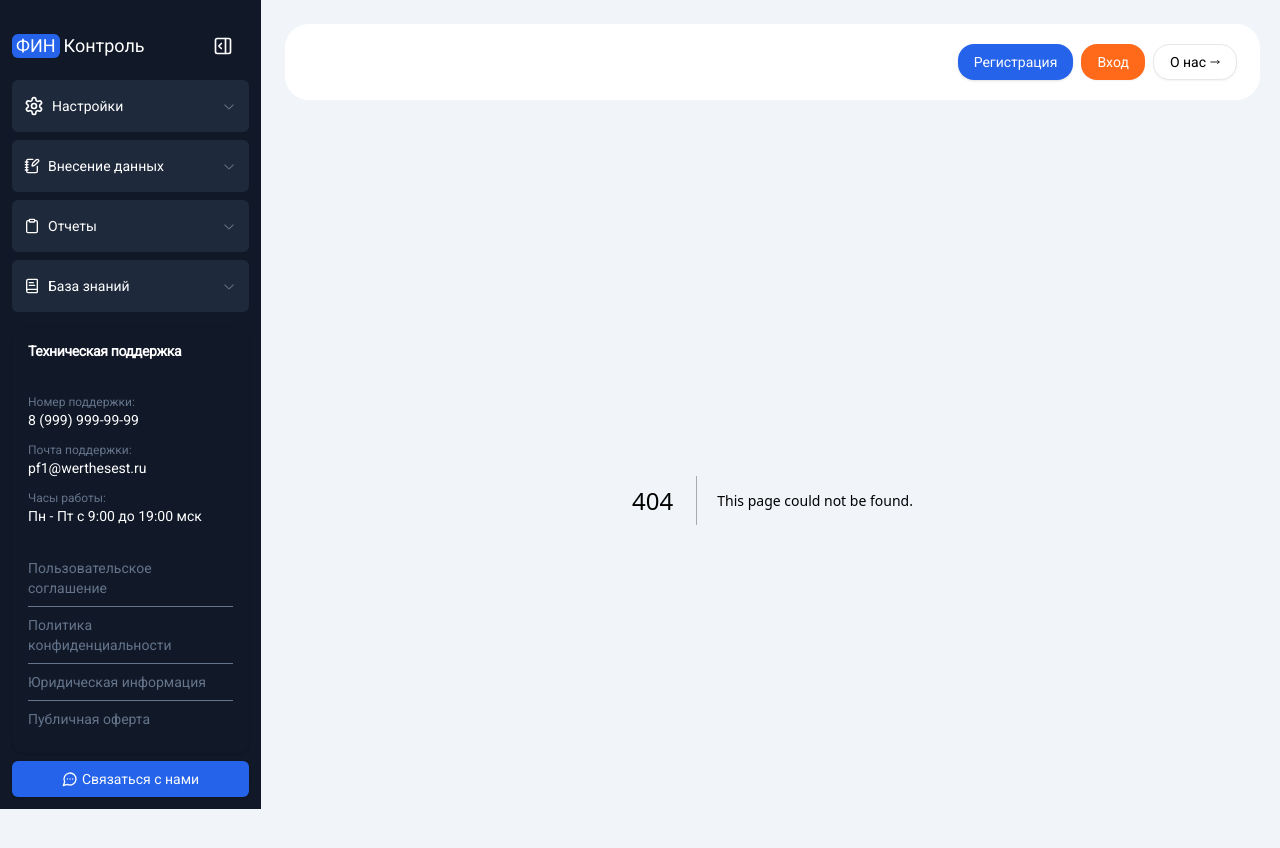
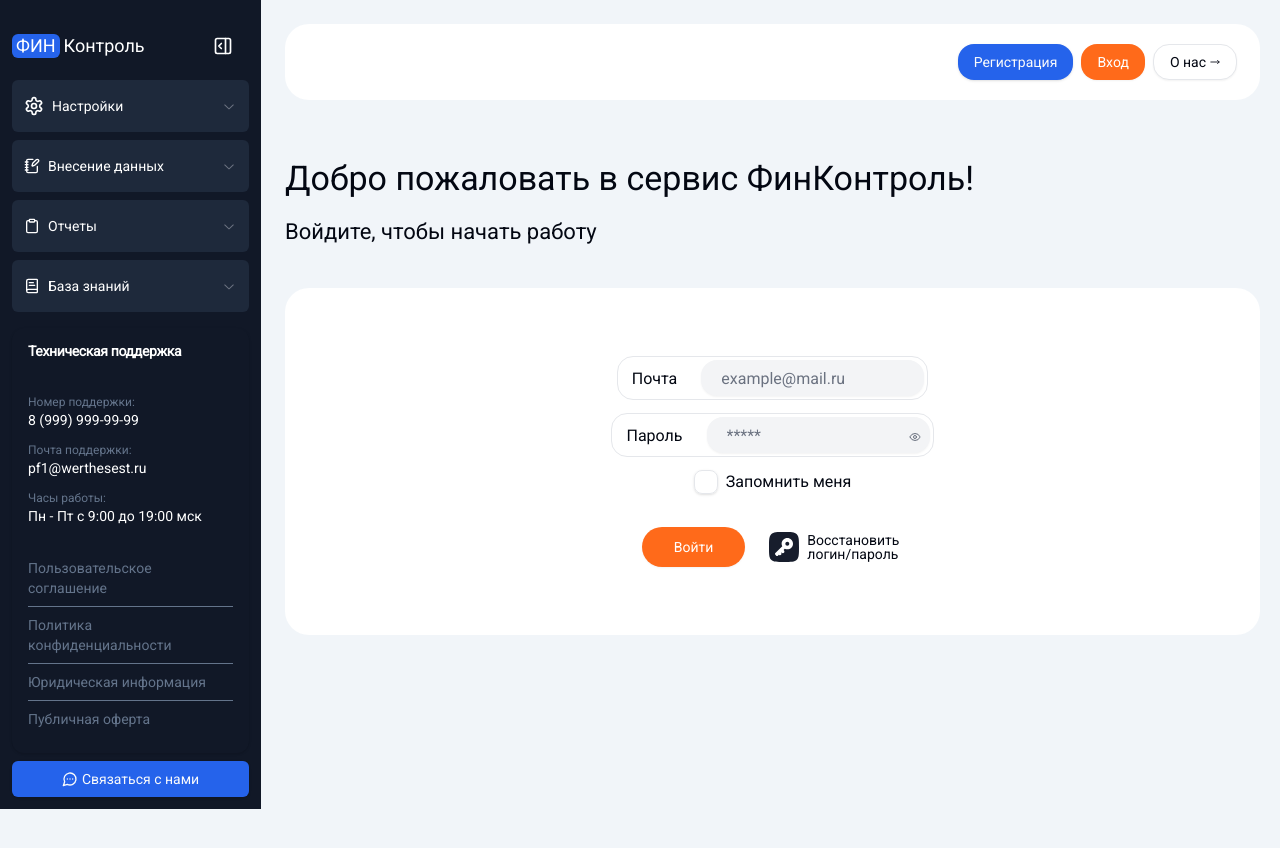
Before and after one commit to edik0101/pofk_frontend, a Next.js app: page /login in a window 1280 px wide. Before the commit this address had no page. Shown: the top 848 px of the page. After the commit the page ends 809 px from the top, so only its background shows below. Built offline with nearby package versions, Linux system fonts and the light colour scheme.

Commit message:
refactor: move login to separate page

```diff
--- /dev/null
+++ b/src/app/login/page.tsx
@@ -0,0 +1,12 @@
+import LoginForm from "@/components/Forms/LoginForm/LoginForm";
+import Heading from "@/components/Heading/Heading";
+
+export default function page() {
+  return (
+    <div>
+      <Heading text="Добро пожаловать в сервис ФинКонтроль!" />
+      <h3 className="text-[22px]">Войдите, чтобы начать работу</h3>
+      <LoginForm />
+    </div>
+  );
+}
--- a/src/app/page.tsx
+++ b/src/app/page.tsx
@@ -1,12 +1,6 @@
-import LoginForm from "@/components/Forms/LoginForm/LoginForm";
-import Heading from "@/components/Heading/Heading";
+import { PAGES_HEADER } from "@/data/pages";
+import { redirect } from "next/navigation";
 
 export default function Home() {
-  return (
-    <div>
-      <Heading text="Добро пожаловать в сервис ФинКонтроль!" />
-      <h3 className="text-[22px]">Войдите, чтобы начать работу</h3>
-      <LoginForm />
-    </div>
-  );
+  redirect(PAGES_HEADER[1].path);
 }
```
